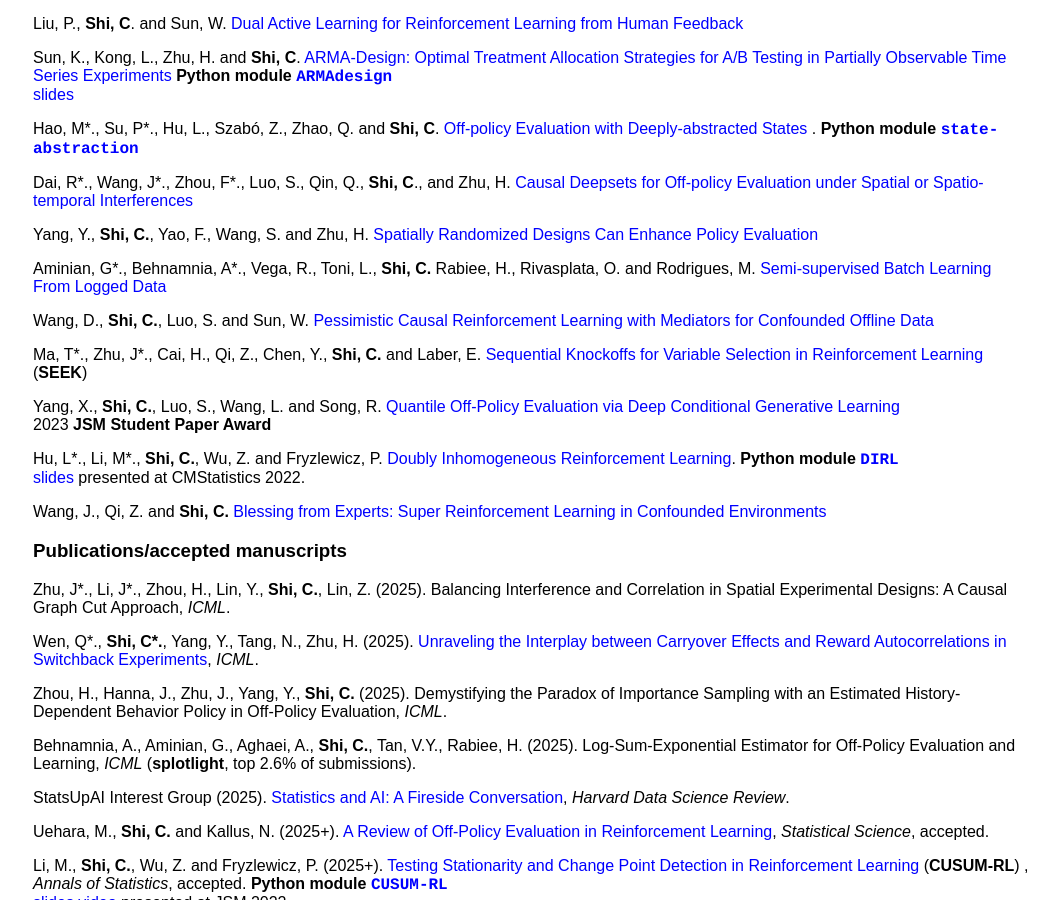
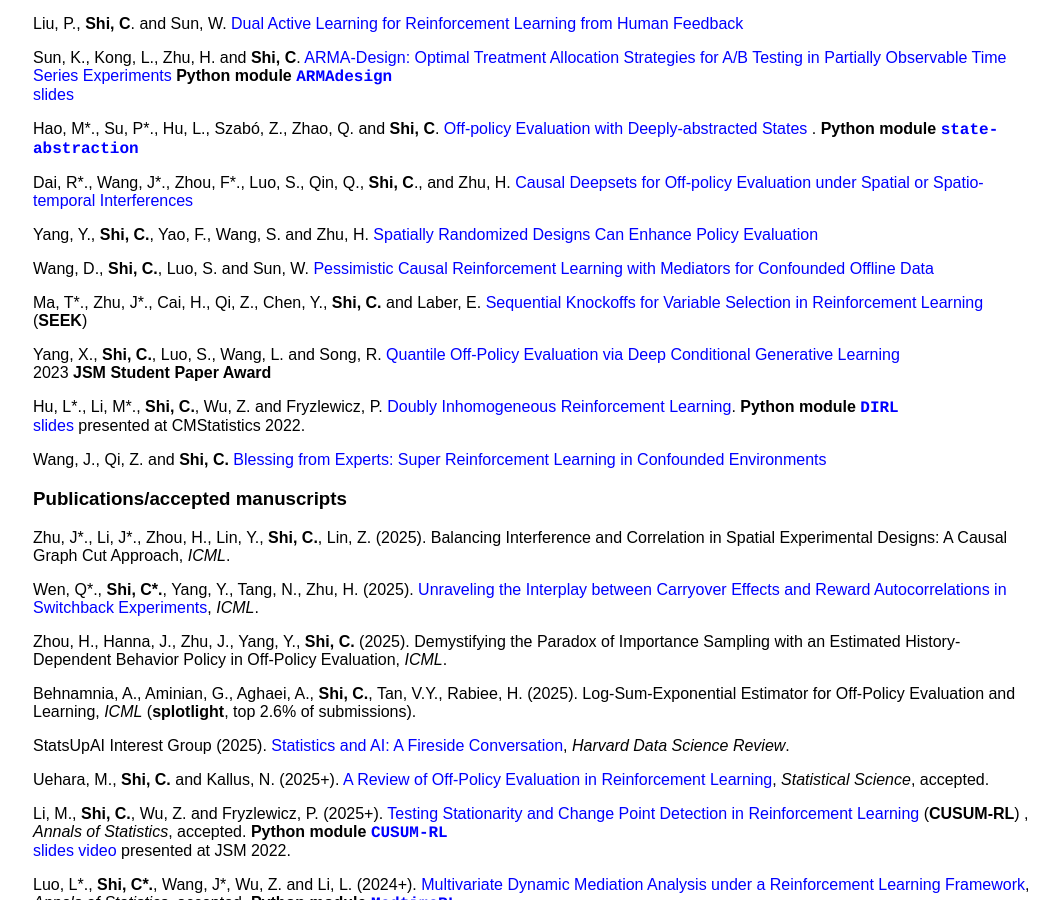
Before and after one commit to callmespring/callmespring.github.io, a Jekyll site: the page built from publication.md, in a window 1280 px wide and 900 px high, scrolled down 385 px. Shown: the whole window, without its empty margins (107-1166 px from the left). Built offline with Jekyll 4.4.1, drawn with Linux system fonts in a browser that asks for light colours.

Commit message:
Update publication.md

```diff
--- a/publication.md
+++ b/publication.md
@@ -33,8 +33,6 @@ Spatio-temporal Interferences](https://arxiv.org/pdf/2407.17910)
 
 Yang, Y., **Shi, C.**, Yao, F., Wang, S. and Zhu, H. [Spatially Randomized Designs Can Enhance Policy Evaluation
 ](https://arxiv.org/pdf/2403.11400.pdf)
-
-Aminian, G\*., Behnamnia, A\*., Vega, R., Toni, L., **Shi, C.** Rabiee, H., Rivasplata, O. and Rodrigues, M. [Semi-supervised Batch Learning From Logged Data](https://arxiv.org/pdf/2209.07148.pdf)
 
 Wang, D., **Shi, C.**, Luo, S. and Sun, W. [Pessimistic Causal Reinforcement Learning with
 Mediators for Confounded Offline Data](https://arxiv.org/pdf/2403.11841.pdf)
```
